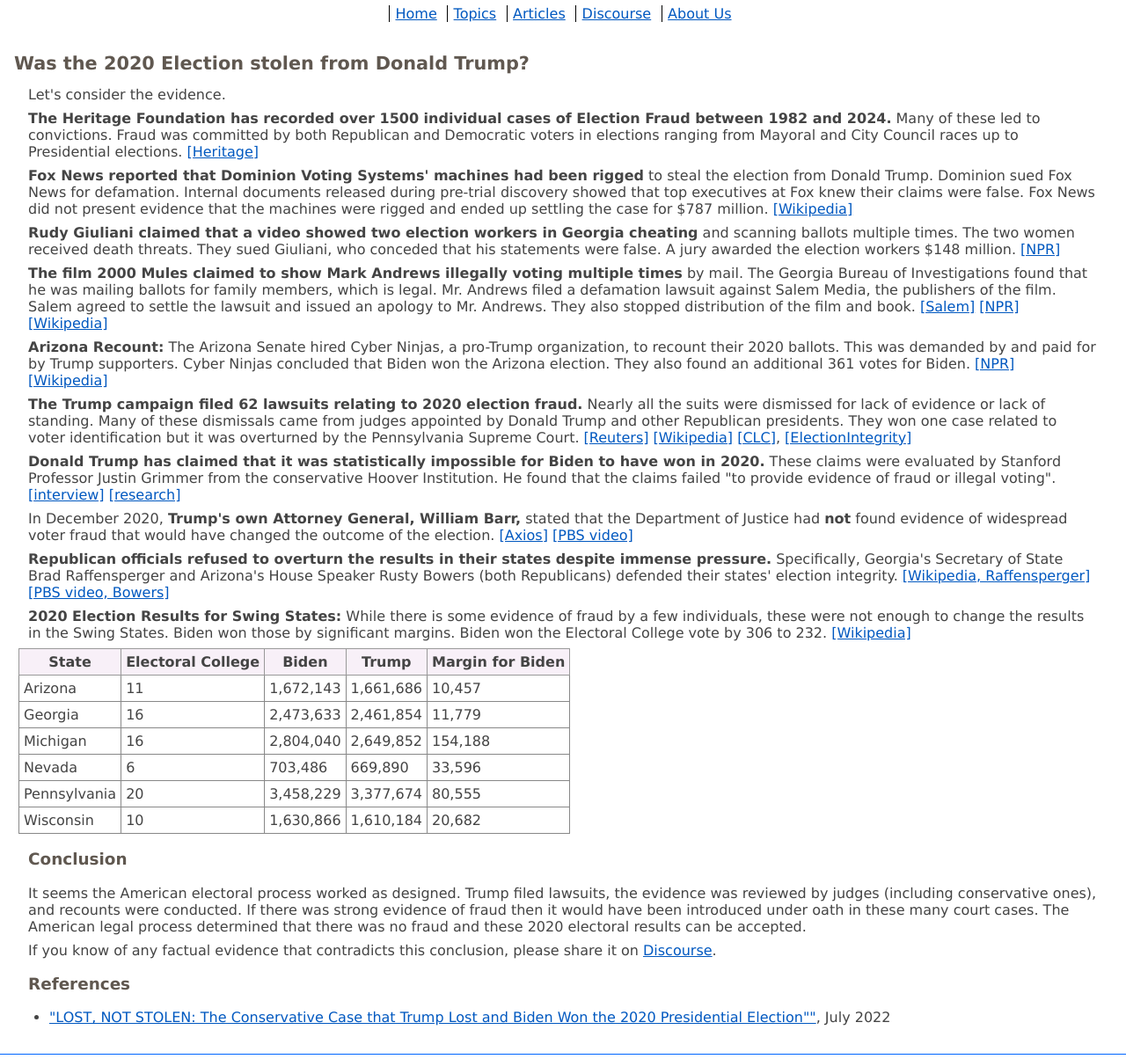
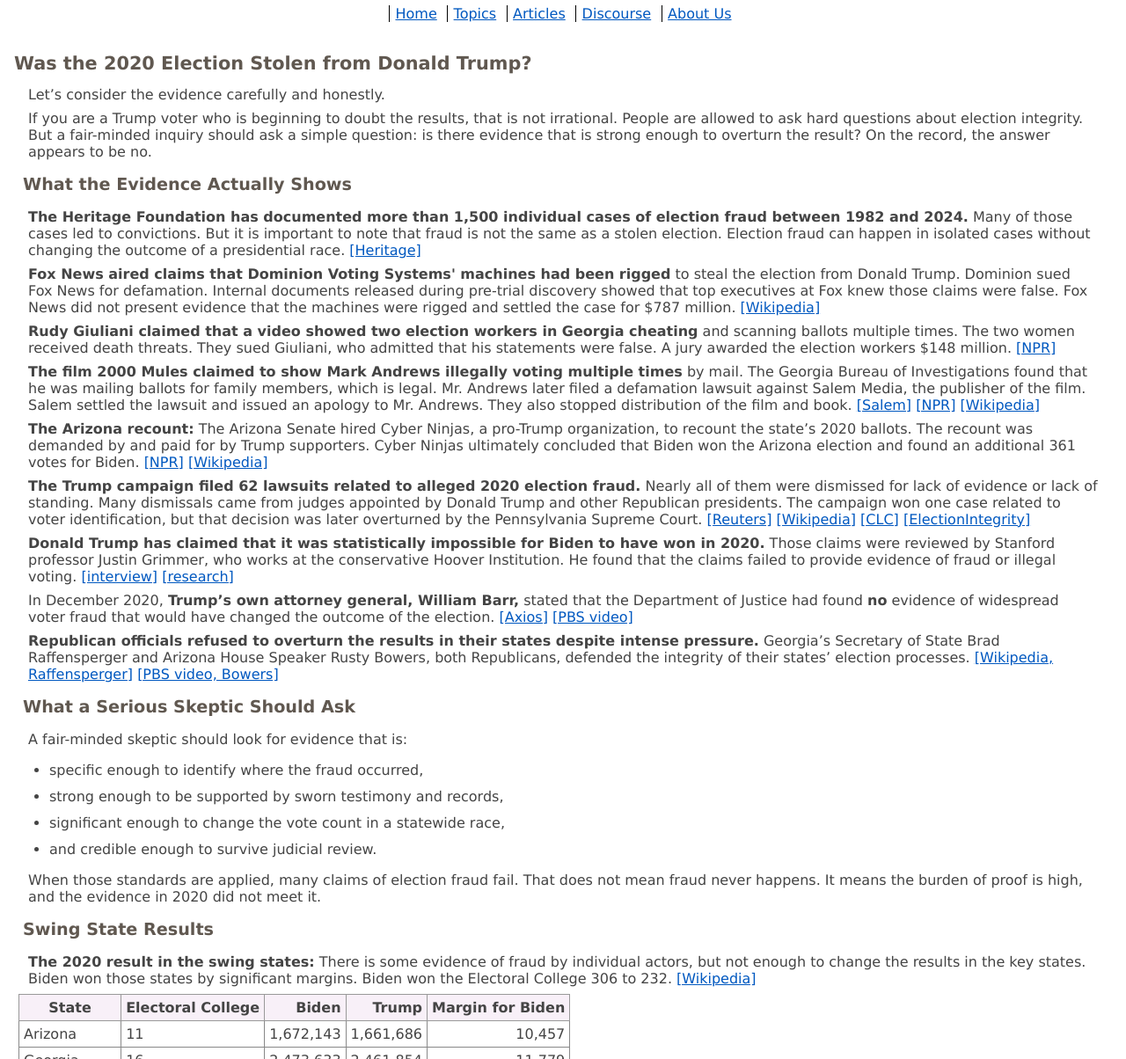
Before and after one commit to Averemo/averemo.github.io, an Eleventy site: page src/topics/elfraud.md in a window 1280 px wide. Shown: the part 175-1379 px from the top of the page at 88% size. Built offline with nearby package versions, Linux system fonts and the light colour scheme; Eleventy itself is replaced by a stand-in of ours; files that its build step writes are made by us from their sources.

Commit message:
reword elfraud and iranwar

```diff
--- a/src/topics/elfraud.md
+++ b/src/topics/elfraud.md
@@ -3,44 +3,49 @@
 title: "Election Fraud 2020"
 ---
 
-# Was the 2020 Election stolen from Donald Trump?
+# Was the 2020 Election Stolen from Donald Trump?
 
-Let's consider the evidence.
+Let’s consider the evidence carefully and honestly.
 
-**The Heritage Foundation has recorded over 1500 individual cases of Election Fraud between 1982 and 2024.** Many of these led to convictions.
-Fraud was committed by both Republican and Democratic voters in elections ranging from Mayoral and City Council races up to Presidential elections. [\[Heritage\]](https://electionfraud.heritage.org/)
+If you are a Trump voter who is beginning to doubt the results, that is not irrational. People are allowed to ask hard questions about election integrity. But a fair-minded inquiry should ask a simple question: is there evidence that is strong enough to overturn the result? On the record, the answer appears to be no.
 
-**Fox News reported that Dominion Voting Systems' machines had been rigged** to steal the election from Donald Trump. Dominion sued Fox News for defamation.
-Internal documents released during pre-trial discovery showed that top executives at Fox knew their claims were false. Fox News did not present evidence that the machines were rigged and ended up settling the case for $787 million. [\[Wikipedia\]](https://en.wikipedia.org/wiki/Dominion_Voting_Systems_v._Fox_News_Network)
+## What the Evidence Actually Shows
 
-**Rudy Giuliani claimed that a video showed two election workers in Georgia cheating** and scanning ballots multiple times.
-The two women received death threats. They sued Giuliani, who conceded that his statements were false.
-A jury awarded the election workers $148 million. [\[NPR\]](https://www.npr.org/2023/12/15/1219048410/giuliani-defamation-trial-money-georgia-election-workers)
+**The Heritage Foundation has documented more than 1,500 individual cases of election fraud between 1982 and 2024.** Many of those cases led to convictions. But it is important to note that fraud is not the same as a stolen election. Election fraud can happen in isolated cases without changing the outcome of a presidential race. [\[Heritage\]](https://electionfraud.heritage.org/)
 
-**The film 2000 Mules claimed to show Mark Andrews illegally voting multiple times** by mail. The Georgia Bureau of Investigations found that he was mailing ballots for family members, which is legal. Mr. Andrews filed a defamation lawsuit against Salem Media, the publishers of the film.
-Salem agreed to settle the lawsuit and issued an apology to Mr. Andrews. They also stopped distribution of the film and book. [\[Salem\]](https://investor.salemmedia.com/news-events/press-releases/detail/847/salem-media-statement) [\[NPR\]](https://www.npr.org/2024/05/31/g-s1-2298/publisher-of-2000-mules-election-conspiracy-theory-film-issues-apology) [\[Wikipedia\]](https://en.wikipedia.org/wiki/2000_Mules)
+**Fox News aired claims that Dominion Voting Systems' machines had been rigged** to steal the election from Donald Trump. Dominion sued Fox News for defamation. Internal documents released during pre-trial discovery showed that top executives at Fox knew those claims were false. Fox News did not present evidence that the machines were rigged and settled the case for $787 million. [\[Wikipedia\]](https://en.wikipedia.org/wiki/Dominion_Voting_Systems_v._Fox_News_Network)
 
-**Arizona Recount:** The Arizona Senate hired Cyber Ninjas, a pro-Trump organization, to recount their 2020 ballots.
-This was demanded by and paid for by Trump supporters. Cyber Ninjas concluded that Biden won the Arizona election.
-They also found an additional 361 votes for Biden. [\[NPR\]](https://www.npr.org/2021/09/24/1040327483/the-controversial-election-review-in-arizona-confirms-bidens-win) [\[Wikipedia\]](https://en.wikipedia.org/wiki/2021_Maricopa_County_presidential_ballot_audit)
+**Rudy Giuliani claimed that a video showed two election workers in Georgia cheating** and scanning ballots multiple times. The two women received death threats. They sued Giuliani, who admitted that his statements were false. A jury awarded the election workers $148 million. [\[NPR\]](https://www.npr.org/2023/12/15/1219048410/giuliani-defamation-trial-money-georgia-election-workers)
 
-**The Trump campaign filed 62 lawsuits relating to 2020 election fraud.**
-Nearly all the suits were dismissed for lack of evidence or lack of standing.
-Many of these dismissals came from judges appointed by Donald Trump and other Republican presidents.
-They won one case related to voter identification but it was overturned by the Pennsylvania Supreme Court. [\[Reuters\]](https://www.reuters.com/article/world/fact-check-courts-have-dismissed-multiple-lawsuits-of-alleged-electoral-fraud-p-idUSKBN2AF1FQ/) [\[Wikipedia\]](https://en.wikipedia.org/wiki/Post-election_lawsuits_related_to_the_2020_U.S._presidential_election) [\[CLC\]](https://campaignlegal.org/results-lawsuits-regarding-2020-elections),
-[\[ElectionIntegrity\]](https://www.election-integrity.org/post/prominent-conservatives-reviewed-voter-fraud-lawsuits-concluded-no-fraud-in-2020-election)
+**The film 2000 Mules claimed to show Mark Andrews illegally voting multiple times** by mail. The Georgia Bureau of Investigations found that he was mailing ballots for family members, which is legal. Mr. Andrews later filed a defamation lawsuit against Salem Media, the publisher of the film. Salem settled the lawsuit and issued an apology to Mr. Andrews. They also stopped distribution of the film and book. [\[Salem\]](https://investor.salemmedia.com/news-events/press-releases/detail/847/salem-media-statement) [\[NPR\]](https://www.npr.org/2024/05/31/g-s1-2298/publisher-of-2000-mules-election-conspiracy-theory-film-issues-apology) [\[Wikipedia\]](https://en.wikipedia.org/wiki/2000_Mules)
 
-**Donald Trump has claimed that it was statistically impossible for Biden to have won in 2020.** These claims were evaluated by Stanford Professor Justin Grimmer from the conservative Hoover Institution.
-He found that the claims failed "to provide evidence of fraud or illegal voting". [\[interview\]](https://humsci.stanford.edu/feature/debunking-evidence-election-fraud-cases) [\[research\]](https://www.dropbox.com/scl/fi/qfvavvua3g6dksnzl9ils/TrumpClaims.pdf?rlkey=rnig91049e5js1hprelig4ij9&e=2&dl=0)
+**The Arizona recount:** The Arizona Senate hired Cyber Ninjas, a pro-Trump organization, to recount the state’s 2020 ballots. The recount was demanded by and paid for by Trump supporters. Cyber Ninjas ultimately concluded that Biden won the Arizona election and found an additional 361 votes for Biden. [\[NPR\]](https://www.npr.org/2021/09/24/1040327483/the-controversial-election-review-in-arizona-confirms-bidens-win) [\[Wikipedia\]](https://en.wikipedia.org/wiki/2021_Maricopa_County_presidential_ballot_audit)
 
-In December 2020, **Trump's own Attorney General, William Barr,** stated that the Department of Justice had **not** found evidence of widespread voter fraud that would have changed the outcome of the election. [\[Axios\]](https://www.axios.com/2022/06/13/bill-barr-trump-detached-reality-election-fraud) [\[PBS video\]](https://www.pbs.org/newshour/politics/watch-barr-ivanka-trump-tell-jan-6-committee-theres-no-evidence-of-2020-voter-fraud)
+**The Trump campaign filed 62 lawsuits related to alleged 2020 election fraud.** Nearly all of them were dismissed for lack of evidence or lack of standing. Many dismissals came from judges appointed by Donald Trump and other Republican presidents. The campaign won one case related to voter identification, but that decision was later overturned by the Pennsylvania Supreme Court. [\[Reuters\]](https://www.reuters.com/article/world/fact-check-courts-have-dismissed-multiple-lawsuits-of-alleged-electoral-fraud-p-idUSKBN2AF1FQ/) [\[Wikipedia\]](https://en.wikipedia.org/wiki/Post-election_lawsuits_related_to_the_2020_U.S._presidential_election) [\[CLC\]](https://campaignlegal.org/results-lawsuits-regarding-2020-elections) [\[ElectionIntegrity\]](https://www.election-integrity.org/post/prominent-conservatives-reviewed-voter-fraud-lawsuits-concluded-no-fraud-in-2020-election)
 
-**Republican officials refused to overturn the results in their states despite immense pressure.** Specifically, Georgia's Secretary of State Brad Raffensperger and Arizona's House Speaker Rusty Bowers (both Republicans) defended their states' election integrity. [\[Wikipedia, Raffensperger\]](https://en.wikipedia.org/wiki/Trump%E2%80%93Raffensperger_phone_call) [\[PBS video, Bowers\]](https://www.pbs.org/newshour/politics/watch-arizona-house-speaker-testifies-he-was-pressured-to-overturn-2020-election-results-despite-no-evidence-of-fraud)
+**Donald Trump has claimed that it was statistically impossible for Biden to have won in 2020.** Those claims were reviewed by Stanford professor Justin Grimmer, who works at the conservative Hoover Institution. He found that the claims failed to provide evidence of fraud or illegal voting. [\[interview\]](https://humsci.stanford.edu/feature/debunking-evidence-election-fraud-cases) [\[research\]](https://www.dropbox.com/scl/fi/qfvavvua3g6dksnzl9ils/TrumpClaims.pdf?rlkey=rnig91049e5js1hprelig4ij9&e=2&dl=0)
 
-**2020 Election Results for Swing States:** While there is some evidence of fraud by a few individuals, these were not enough to change the results in the Swing States. Biden won those by significant margins. Biden won the Electoral College vote by 306 to 232. [\[Wikipedia\]](https://en.wikipedia.org/wiki/2020_United_States_presidential_election)
+In December 2020, **Trump’s own attorney general, William Barr,** stated that the Department of Justice had found **no** evidence of widespread voter fraud that would have changed the outcome of the election. [\[Axios\]](https://www.axios.com/2022/06/13/bill-barr-trump-detached-reality-election-fraud) [\[PBS video\]](https://www.pbs.org/newshour/politics/watch-barr-ivanka-trump-tell-jan-6-committee-theres-no-evidence-of-2020-voter-fraud)
+
+**Republican officials refused to overturn the results in their states despite intense pressure.** Georgia’s Secretary of State Brad Raffensperger and Arizona House Speaker Rusty Bowers, both Republicans, defended the integrity of their states’ election processes. [\[Wikipedia, Raffensperger\]](https://en.wikipedia.org/wiki/Trump%E2%80%93Raffensperger_phone_call) [\[PBS video, Bowers\]](https://www.pbs.org/newshour/politics/watch-arizona-house-speaker-testifies-he-was-pressured-to-overturn-2020-election-results-despite-no-evidence-of-fraud)
+
+## What a Serious Skeptic Should Ask
+
+A fair-minded skeptic should look for evidence that is:
+
+* specific enough to identify where the fraud occurred,
+* strong enough to be supported by sworn testimony and records,
+* significant enough to change the vote count in a statewide race,
+* and credible enough to survive judicial review.
+
+When those standards are applied, many claims of election fraud fail. That does not mean fraud never happens. It means the burden of proof is high, and the evidence in 2020 did not meet it.
+
+## Swing State Results
+
+**The 2020 result in the swing states:** There is some evidence of fraud by individual actors, but not enough to change the results in the key states. Biden won those states by significant margins. Biden won the Electoral College 306 to 232. [\[Wikipedia\]](https://en.wikipedia.org/wiki/2020_United_States_presidential_election)
 
 | State | Electoral College | Biden | Trump | Margin for Biden |
-|---|---|---|---|---|
+|---|---|---:|---:|---:|
 | Arizona | 11 | 1,672,143 | 1,661,686 | 10,457 |
 | Georgia | 16 | 2,473,633 | 2,461,854 | 11,779 |
 | Michigan | 16 | 2,804,040 | 2,649,852 | 154,188 |
@@ -50,13 +55,11 @@
 
 ### Conclusion
 
-It seems the American electoral process worked as designed. Trump filed lawsuits, the evidence was reviewed by judges (including conservative ones), and recounts were conducted.
-If there was strong evidence of fraud then it would have been introduced under oath in these many court cases.
-The American legal process determined that there was no fraud and these 2020 electoral results can be accepted.
+The American electoral system did not work perfectly, but the evidence indicates that it worked as designed in 2020. Trump filed lawsuits, the evidence was reviewed by judges, including conservative judges, and recounts were conducted. If there had been strong evidence of fraud, it would have had to be introduced under oath in those legal proceedings.
 
-If you know of any factual evidence that contradicts this conclusion, please share it on [Discourse](https://averemo.discourse.group/).
+The overall record shows that the 2020 election results were not overturned because the available evidence did not meet the legal and factual standard required to do so.
+
+If you know of factual evidence that contradicts this conclusion, please share it on [Discourse](https://averemo.discourse.group/).
 
 ### References
-* ["LOST, NOT STOLEN:
-The Conservative Case that Trump Lost and Biden
-Won the 2020 Presidential Election""](https://lostnotstolen.org//wp-content/uploads/2022/07/Lost-Not-Stolen-The-Conservative-Case-that-Trump-Lost-and-Biden-Won-the-2020-Presidential-Election-July-2022.pdf), July 2022
+* ["LOST, NOT STOLEN: The Conservative Case that Trump Lost and Biden Won the 2020 Presidential Election"](https://lostnotstolen.org//wp-content/uploads/2022/07/Lost-Not-Stolen-The-Conservative-Case-that-Trump-Lost-and-Biden-Won-the-2020-Presidential-Election-July-2022.pdf), July 2022
```
Also changed, not shown: src/topics/iranwarprocon.md (+37 -41 lines).
